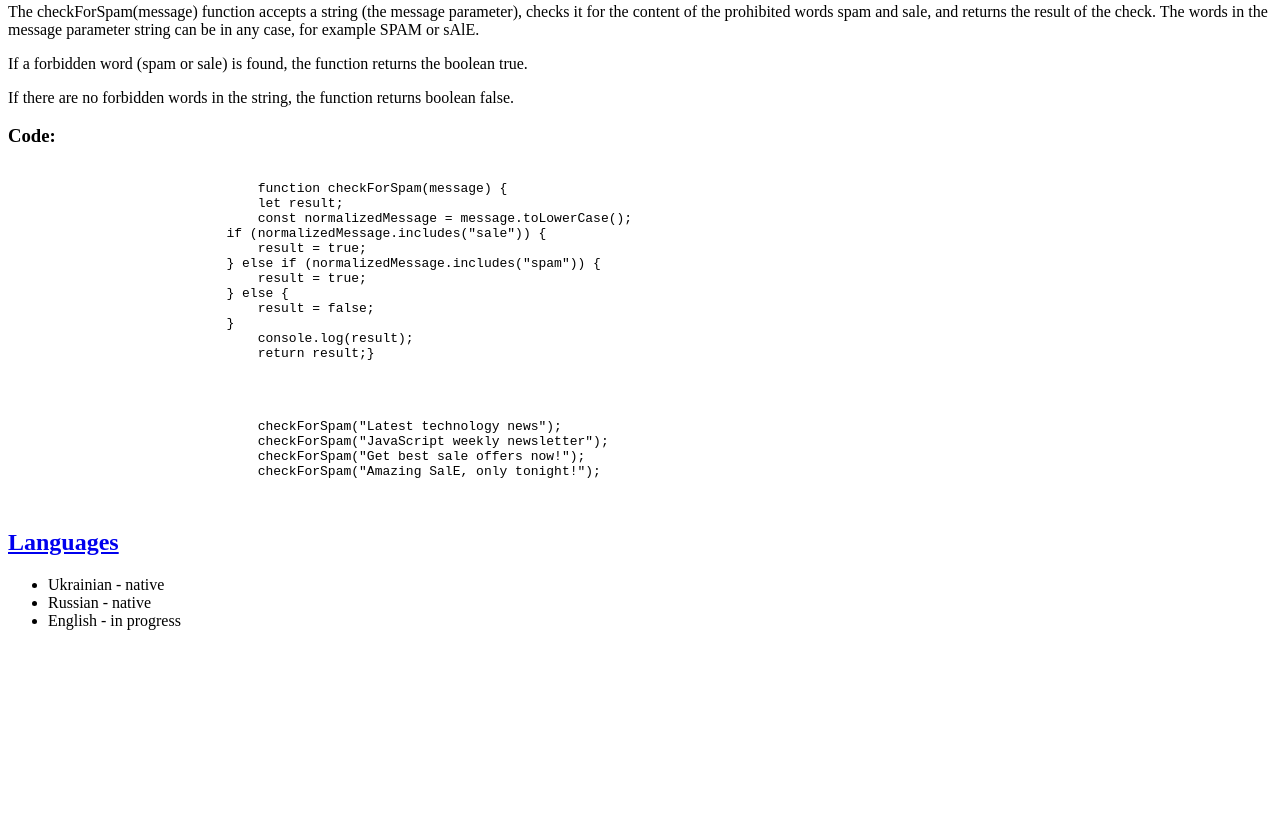
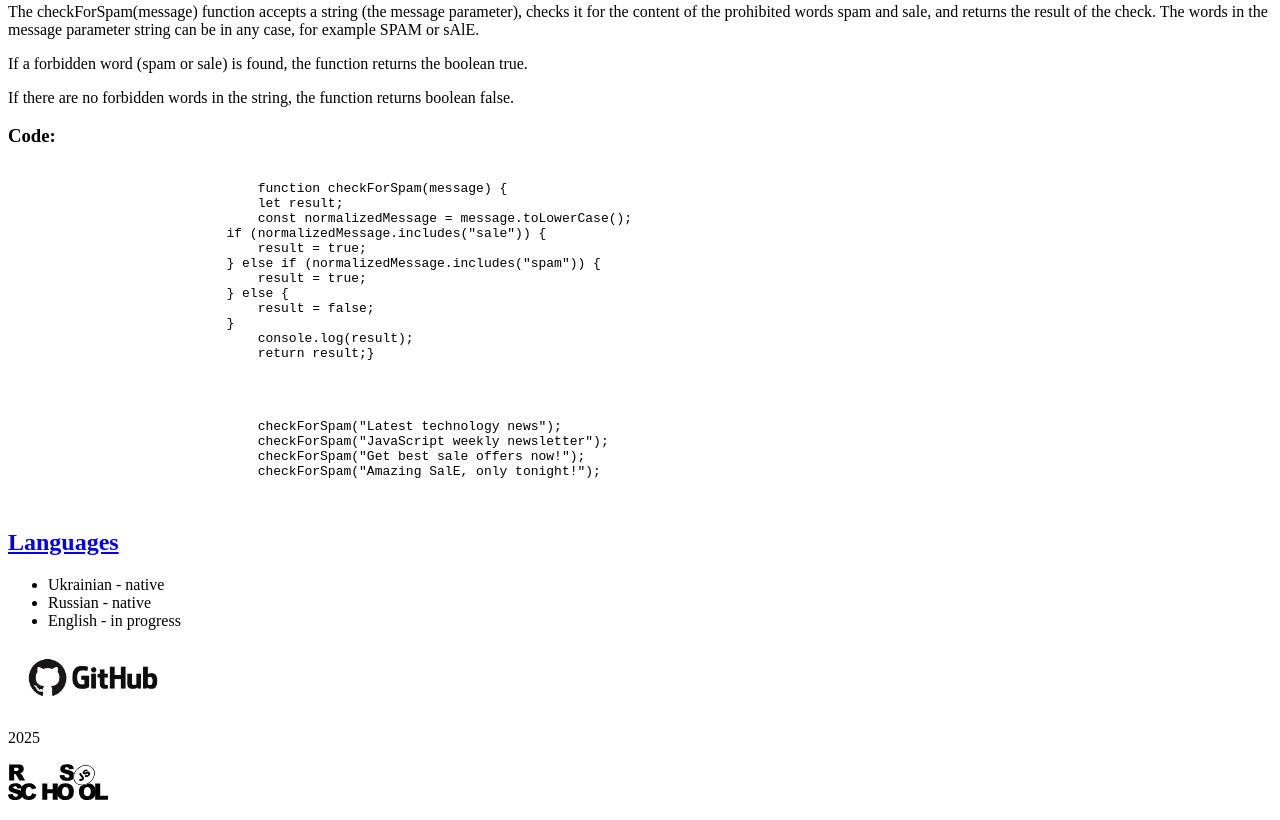
Before and after one commit to VIKTORIYA-S/rsschool-cv_2025, a plain HTML site: page index.html in a window 1280 px wide. Shown: the part 1706-2526 px from the top of the page. Before the commit the page ends 2352 px from the top, so only its background shows below. Drawn offline with Linux system fonts and the light colour scheme.

Commit message:
feat: add footer to file index.html

```diff
--- a/index.html
+++ b/index.html
@@ -166,6 +166,17 @@
                 </section>
             </div>
         </main>
+        <footer class="footer">
+            <div class="footer__wrapper container">
+                <p>
+                    <a href="https://github.com/VIKTORIYA-S/rsschool-cv/tree/rsschool-cv-html" target="_blank"><img src="./img/free-png.ru-688.png" alt="github" width="170"></a>
+                </p>
+                <p>2025</p>
+                <p>
+                    <a class="footer_a" href="https://rs.school/courses/javascript-preschool-ru" target="_blank"><img src="./img/rs_school_js.svg" alt="logo" width="100"></a>
+                </p>
+            </div>
+        </footer>
     </div>
 </body>
 </html>
```
